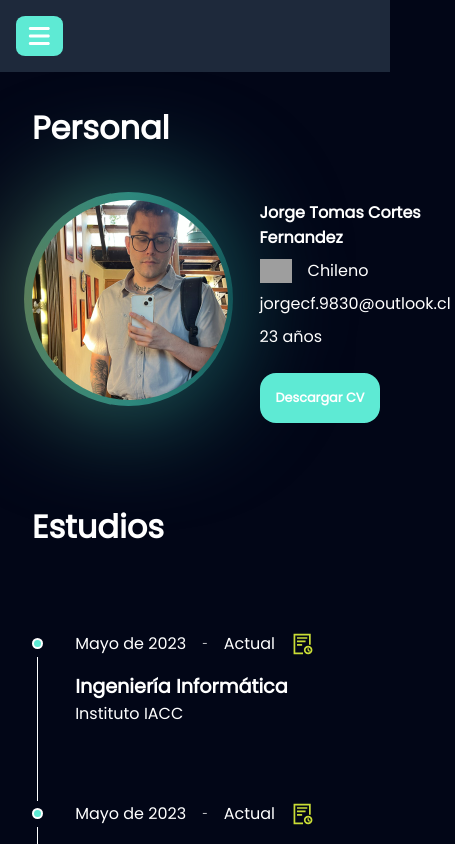
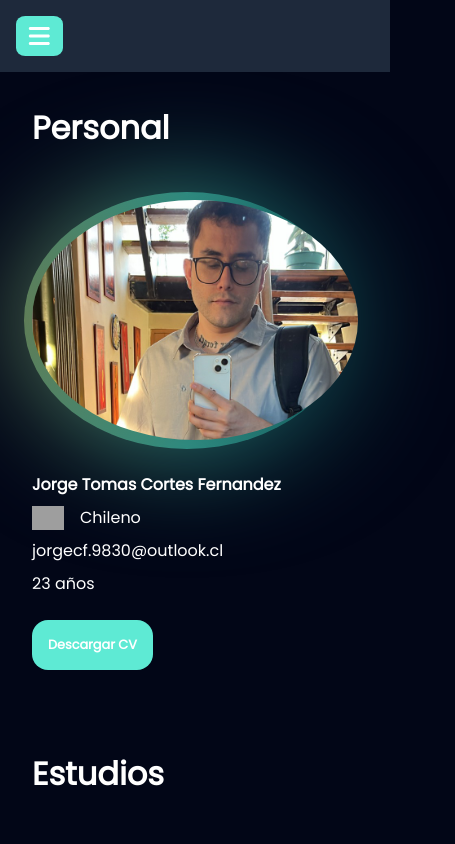
Before and after one commit to Josh0Sprime/portafolio, a Vue app: page /#/acerca-de-mi in a window 390 px wide. Shown: the top 844 px of the page, 455 px wide, since content can reach past the window. Built offline with nearby package versions, Linux system fonts and the light colour scheme; grey boxes are pictures that could not be loaded.

Commit message:
cambios en margen de barra de navegacion y en flex box de modulo acerca de mi

```diff
--- a/src/components/AcercaDeMi.vue
+++ b/src/components/AcercaDeMi.vue
@@ -345,10 +345,12 @@
         }
         .me__info-container {
             flex-direction: row;
+            flex-wrap: wrap;
         }
-        .me__image-primary-container {
-            width: 200px;
-            height: 200px;
+        .me__image-primary-container,
+        .me__image-primary-container::after,
+        .me__image-primary-container::before {
+            max-width: 100%;
         }
         .about {
             padding: 0 2rem;
--- a/src/components/Header.vue
+++ b/src/components/Header.vue
@@ -232,6 +232,7 @@
         text-decoration: none;
     }
     .header__menu {
+        margin: 0 auto;
         width: 100%;
         max-width: 80rem;
         grid-area: menu;
```
Also changed, not shown: 1 other file (tests, documents, lock files or other folders).
